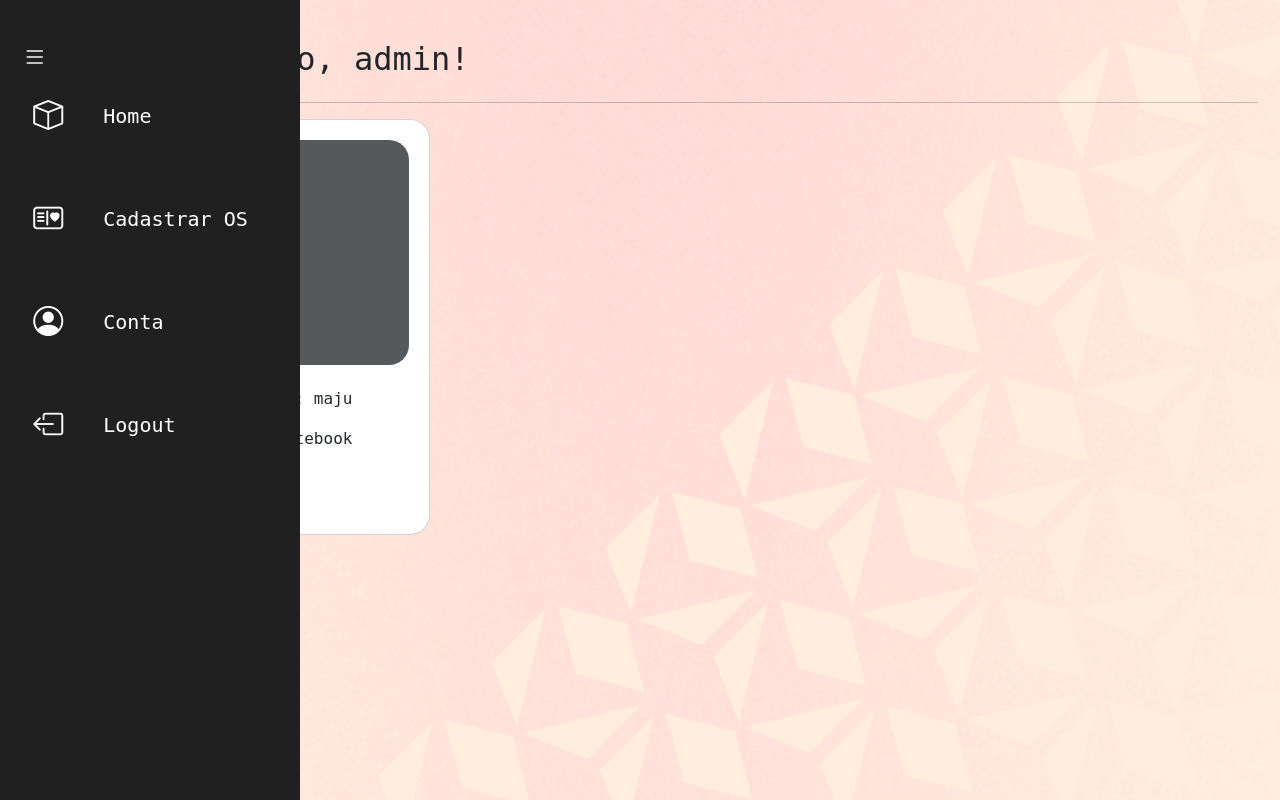
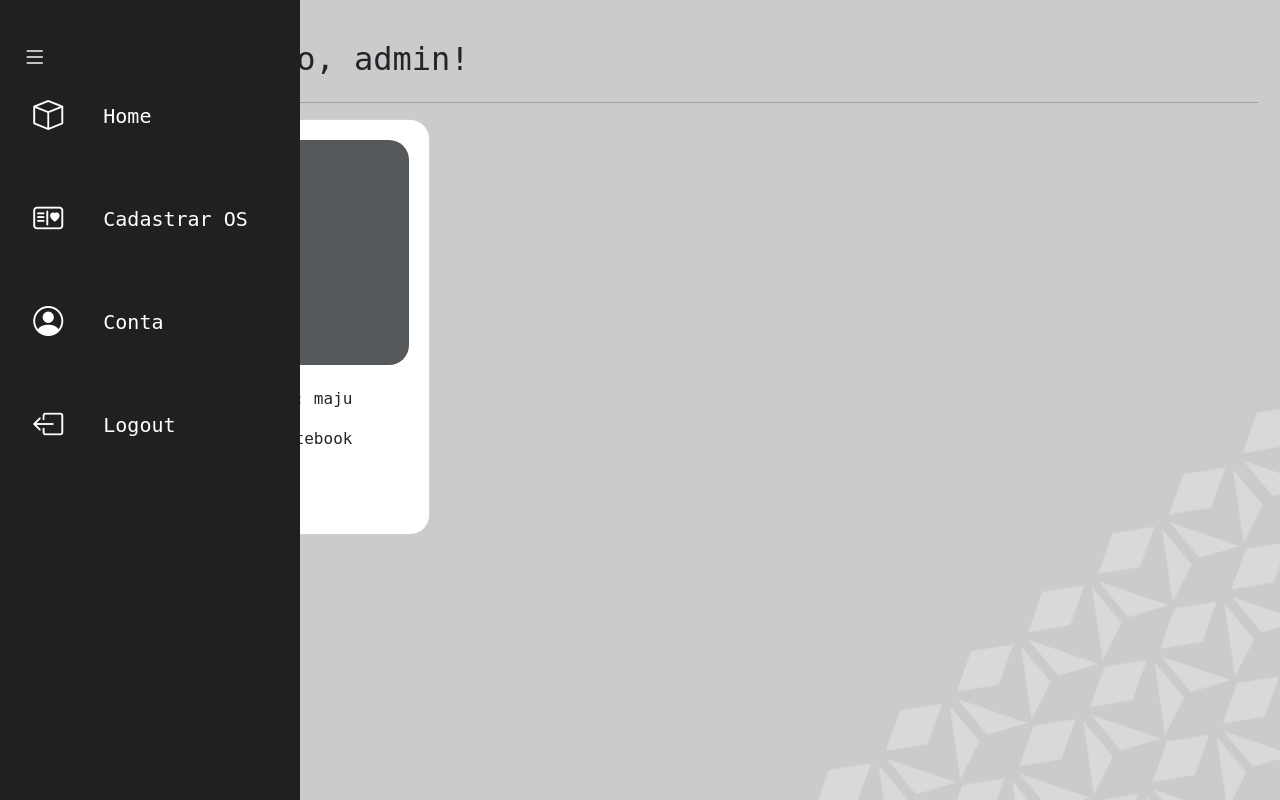
Before and after one commit to majupeixoto/cafe_projeto, a Django app: template Projeto/apps/templates/apps/servicos.html in a window 1280 px wide. Run offline with Django 5.2, Linux system fonts and the light colour scheme; the template is opened without the code that fills it: values that come from a table or form of the project are taken from there, others are empty; a user stored in the database is signed in; data comes from the database, SQL or seed files in the repository; parts of the project's set-up code (start-up, migrations or seed data) failed here and were passed over; some web fonts are replaced.

Commit message:
mundando fundo do site

```diff
--- a/Projeto/static/global/css/style.css
+++ b/Projeto/static/global/css/style.css
@@ -11,7 +11,7 @@
 
 body {
     height: 100vh;
-    background-image: url('../img/background-site3.png'); /* Corrigi o caminho da imagem de fundo */
+    background-image: url('../img/fundo1.png'); /* Corrigi o caminho da imagem de fundo */
     background-size: cover;
     background-position: center;
     background-repeat: no-repeat;
```
Also changed, not shown: Projeto/static/global/img/fundo1.png (added).
